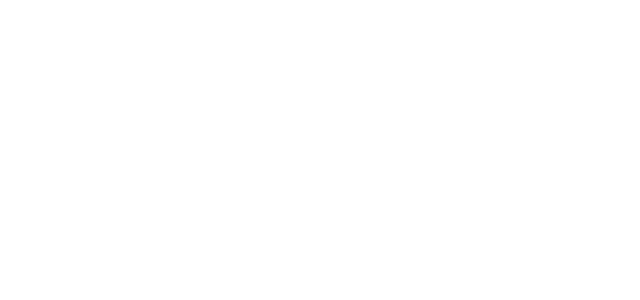
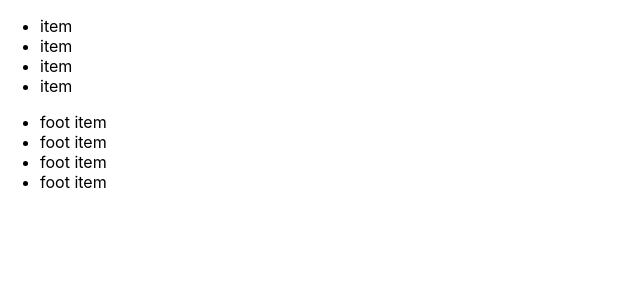
Before and after one commit to charlie763/cwd-coding-challenge-1, a React (Create React App) app: page / in a window 1280 px wide. Shown: the top 300 px of the page, without its empty margins (0-640 px from the left). Built offline with nearby package versions, Linux system fonts and the light colour scheme.

Commit message:
global components skeleton set up and attached to app.js router

```diff
--- a/src/App.js
+++ b/src/App.js
@@ -2,12 +2,18 @@
 import { BrowserRouter as Router, Route } from 'react-router-dom'
 import './scss/main.scss';
 
+import Nav from './components/global/nav/index';
+import Footer from './components/global/footer/index';
+
+
 function App() {
   return (
     <body>
+      <Nav />
       <Router>
 
       </Router>
+      <Footer />
     </body>
   );
 }
--- a/src/components/global/footer/index.js
+++ b/src/components/global/footer/index.js
@@ -0,0 +1,18 @@
+import React from 'react';
+
+class Footer extends React.Component {
+    render(){
+        return(
+            <footer>
+                <ul>
+                    <li>foot item</li>
+                    <li>foot item</li>
+                    <li>foot item</li>
+                    <li>foot item</li>
+                </ul>
+            </footer>
+        )
+    }
+}
+
+export default Footer
--- a/src/components/global/nav/index.js
+++ b/src/components/global/nav/index.js
@@ -0,0 +1,18 @@
+import React from 'react';
+
+class Nav extends React.Component {
+    render(){
+        return(
+            <nav>
+                <ul>
+                    <li>item</li>
+                    <li>item</li>
+                    <li>item</li>
+                    <li>item</li>
+                </ul>
+            </nav>
+        )
+    }
+}
+
+export default Nav
```
